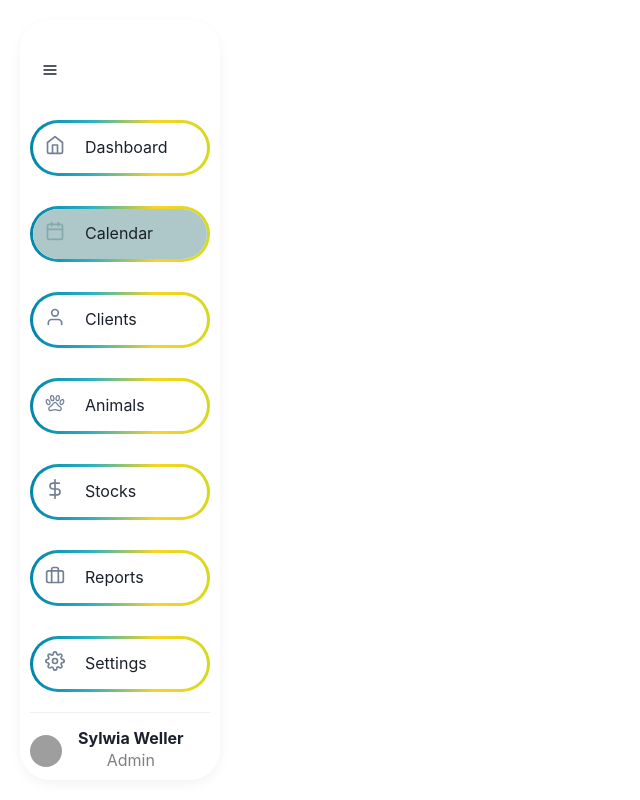
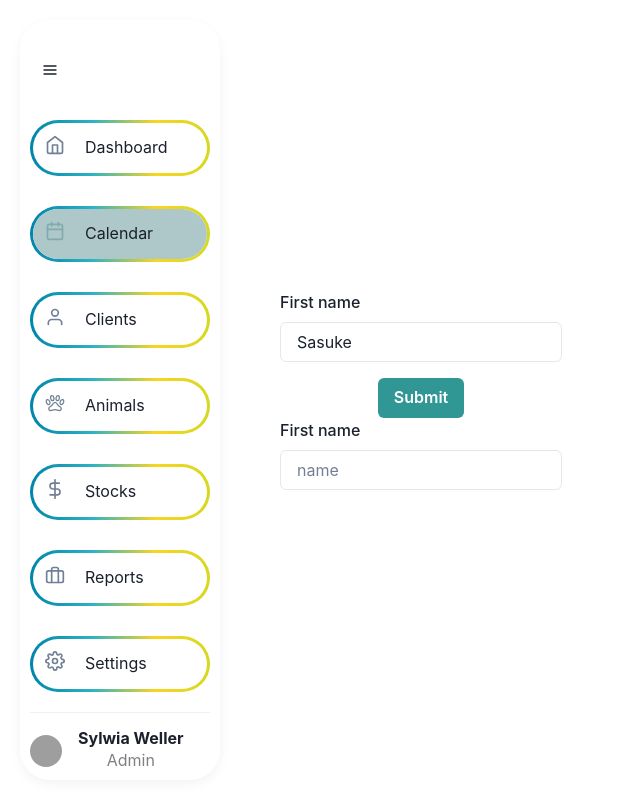
Before and after one commit to Trymbakmahant/Etherum_Scaling_project, a React (Create React App) app in the folder client/: page /login in a window 1280 px wide. Shown: the whole page, without its empty margins (0-640 px from the left). Built offline with nearby package versions, Linux system fonts and the light colour scheme; grey boxes are pictures that could not be loaded.

Commit message:
Update Paths.js

```diff
--- a/client/src/components/routs/Paths.js
+++ b/client/src/components/routs/Paths.js
@@ -1,11 +1,17 @@
 import {Routes,Route} from "react-router-dom";
+import Pols from "../card/Pols";
+import Polscard from "../card/Polscard";
 import PostCard from "../card/Postcard";
+import Login from "../login/Login";
 const Paths=()=>{
     return(
 
 
     <Routes>
         <Route exact path="/" element= {<PostCard/>}/>
+        <Route exact path="/polls" element ={<Polscard/> }/>
+        <Route exact path="/pols" element ={<Pols/> }/>
+        <Route exact path="/login" element ={<Login/> }/>
     </Routes>
         )
 }
```
